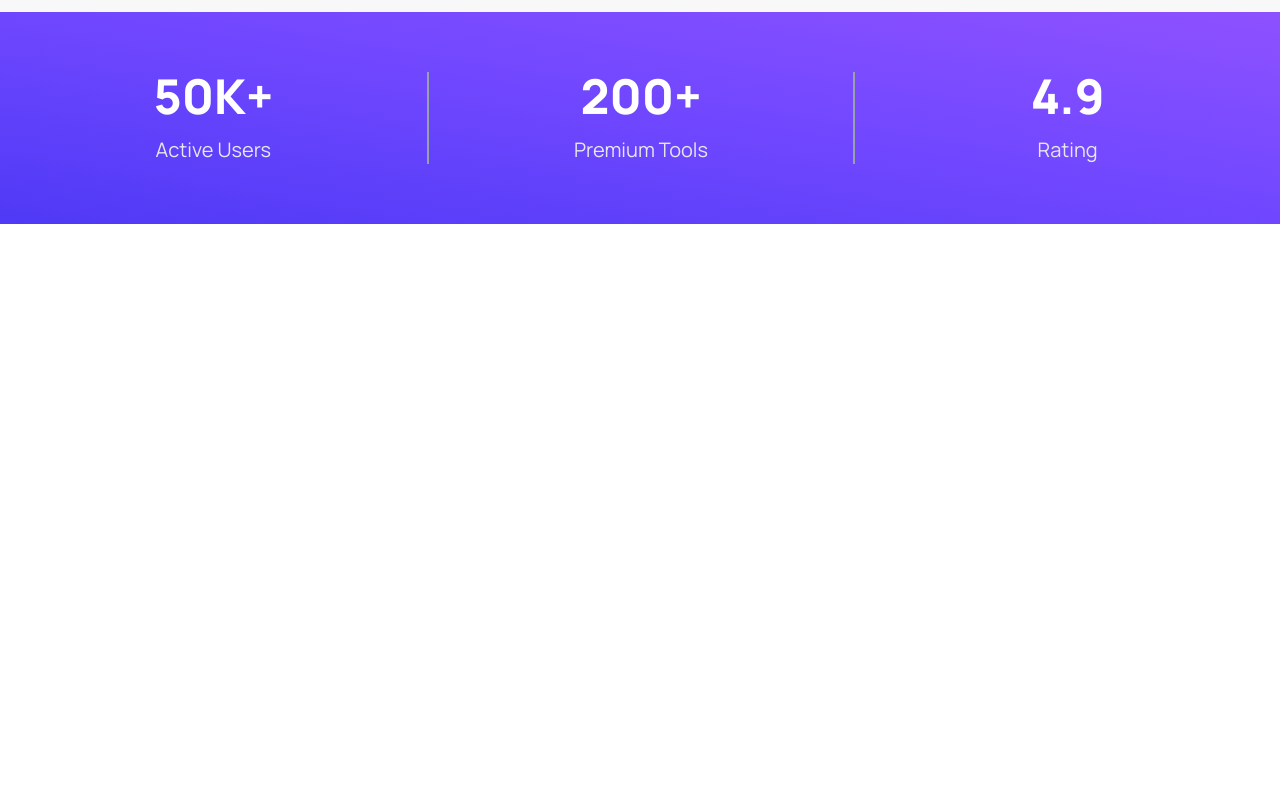
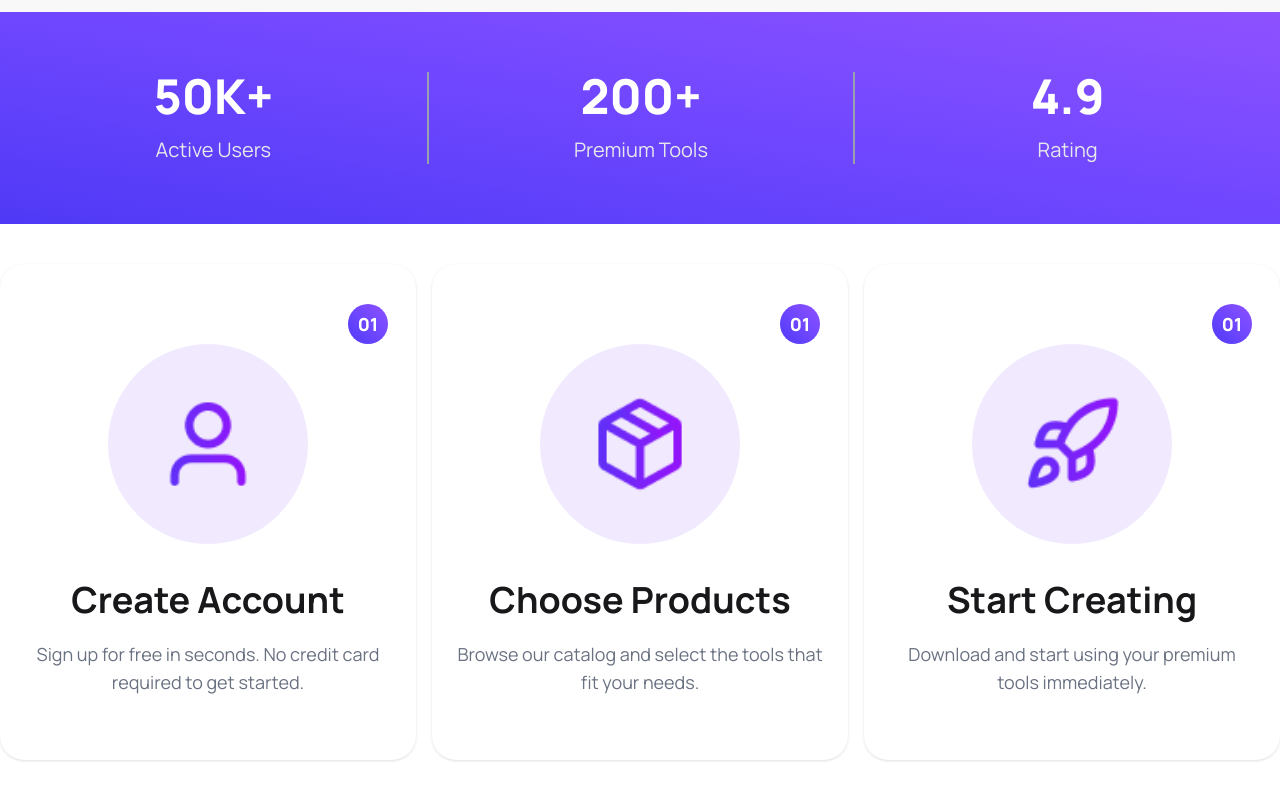
Before and after one commit to sabikuntazina/DigiTools-Platform, a React (Vite) app: page / in a window 1280 px wide. Shown: the part 860-1660 px from the top of the page. Before the commit the page ends 1084 px from the top, so only its background shows below. Built offline with nearby package versions, Linux system fonts and the light colour scheme.

Commit message:
Added Get started step as website member dynamically

```diff
--- a/src/App.jsx
+++ b/src/App.jsx
@@ -2,6 +2,7 @@ import './App.css'
 import HeroSection from './Components/HeroSection/HeroSection'
 import Navbar from './Components/Navbar/Navbar'
 import PopularSection from './Components/PopularSection/PopularSection'
+import Steps from './Components/Steps/Steps'
 
 function App() {
 
@@ -10,6 +11,7 @@ function App() {
     <Navbar></Navbar>
     <HeroSection></HeroSection>
     <PopularSection></PopularSection>
+    <Steps></Steps>
 
     </div>
   )
--- /dev/null
+++ b/src/Components/Steps/Steps.jsx
@@ -0,0 +1,40 @@
+import React from 'react';
+import step1Img from '../../assets/user.png'
+import step2Img from '../../assets/package.png'
+import step3Img from '../../assets/rocket.png'
+import StepsCard from './StepsCard';
+
+const steps = [
+  {
+    id: 1,
+    title: "Create Account",
+    img: step1Img,
+    description: "Sign up for free in seconds. No credit card required to get started."
+  },
+  {
+    id: 2,
+    title: "Choose Products",
+    img:step2Img,
+    description: "Browse our catalog and select the tools that fit your needs."
+  },
+  {
+    id: 3,
+    title: "Start Creating",
+    img:step3Img,
+    description: "Download and start using your premium tools immediately."
+  }
+];
+
+const Steps = () => {
+    return (
+    <div className='max-w-7xl mx-auto my-10'>
+         <div className='grid md:grid-cols-3 gap-4'>
+          {
+            steps.map(step=><StepsCard step={step}></StepsCard>)
+       }
+     </div>
+    </div>
+    );
+};
+
+export default Steps;
--- /dev/null
+++ b/src/Components/Steps/StepsCard.jsx
@@ -0,0 +1,25 @@
+import React from 'react';
+
+const StepsCard = ({step}) => {
+    return (
+       <div className="card bg-base-100 shadow-sm py-10 rounded-3xl  hover:scale-100 hover:shadow-xl
+                transition duration-300">
+            <div className='flex justify-end mr-7'>
+                <div className='w-10 h-10 bg-linear-to-bl from-violet-500 to-[#4F39F6] text-lg font-extrabold text-white rounded-full flex justify-center items-center' >01</div>
+            </div>
+  <div className='flex justify-center items-center'>
+    <figure className="rounded-full bg-[#f1e9fe] w-50 h-50 ">
+    <img
+      src={step.img}
+      className="flex justify-center items-center w-[50%]" />
+  </figure>
+  </div>
+  <div className="card-body items-center text-center">
+    <h2 className="card-title text-4xl font-bold my-3">{step.title}</h2>
+    <p className='text-lg text-gray-500'>{step.description}</p>
+  </div>
+</div>
+    );
+};
+
+export default StepsCard;
```
